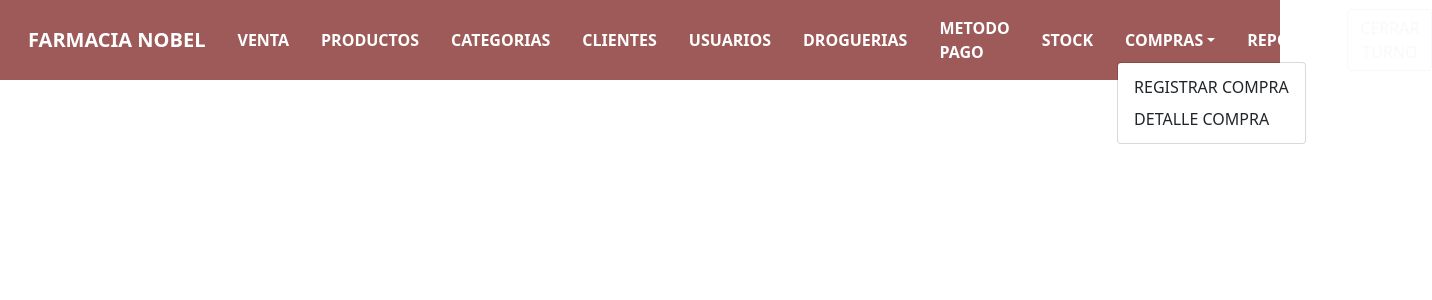
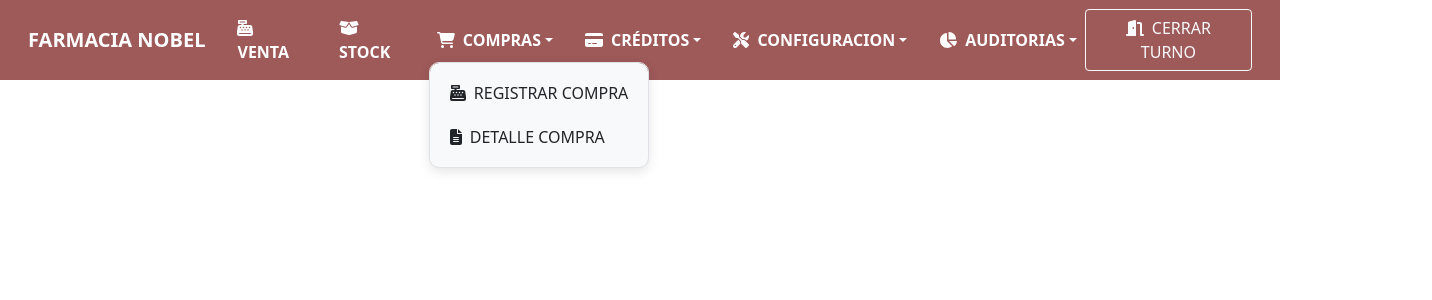
Before and after one commit to NicolasLuceroD/Tesis, a React (Vite) app in the folder front/: page /app in a window 1280 px wide. Both pictures are taken after a click on the button "COMPRAS". Shown: the top 300 px of the page, 1432 px wide, since content can reach past the window. Built offline with nearby package versions, Linux system fonts and the light colour scheme.

Commit message:
agregando estilos navbar

```diff
--- a/front/src/App.css
+++ b/front/src/App.css
@@ -174,3 +174,41 @@
   height: 100%;
   z-index: -1;
 }
+
+/* Aplica a todo el sistema */
+::-webkit-scrollbar {
+  width: 10px; /* ancho de la barra vertical */
+}
+
+::-webkit-scrollbar-track {
+  background: #0a0a0a; /* color del fondo */
+}
+
+::-webkit-scrollbar-thumb {
+  background-color: #ff5e5e; /* color de la barra */
+  border-radius: 5px;
+  border: 2px solid transparent;
+}
+
+
+/* Estilo para el dropdown completo */
+.navbar .dropdown-menu {
+  background-color: #f8f9fa; /* fondo claro */
+  border-radius: 10px;
+  border: 1px solid #dee2e6;
+  box-shadow: 0 4px 12px rgba(0, 0, 0, 0.1);
+}
+
+/* Estilo de cada ítem */
+.navbar .dropdown-item {
+  color: #212529;
+  padding: 10px 20px;
+  transition: background-color 0.3s ease;
+}
+
+/* Hover */
+.navbar .dropdown-item:hover {
+  background-color: #e9ecef;
+  color: #000;
+  border-radius: 5px;
+}
--- a/front/src/App.jsx
+++ b/front/src/App.jsx
@@ -6,6 +6,8 @@ import Navbar from 'react-bootstrap/Navbar';
 import { Link } from 'react-router-dom';
 import { useNavigate } from 'react-router-dom';
 import Swal from 'sweetalert2';
+import { FontAwesomeIcon } from '@fortawesome/react-fontawesome';
+import { faCreditCard, faDoorOpen, faFileAlt, faShoppingCart, faUsers, faBoxOpen, faTags, faUser, faClinicMedical, faTools, faChartPie, faCashRegister, faHandshake } from '@fortawesome/free-solid-svg-icons';
 
 function App() {
 
@@ -64,28 +66,68 @@ function App() {
 
 
     <Nav className="d-flex align-items-center gap-3 flex-nowrap">
-      <Nav.Link as={Link} to="/venta" className="text-white">VENTA</Nav.Link>
-      <Nav.Link as={Link} to="/productos" className="text-white">PRODUCTOS</Nav.Link>
-      <Nav.Link as={Link} to="/categoria" className="text-white">CATEGORIAS</Nav.Link>
-      <Nav.Link as={Link} to="/clientes" className="text-white">CLIENTES</Nav.Link>
-      <Nav.Link as={Link} to="/usuarios" className="text-white">USUARIOS</Nav.Link>
-      <Nav.Link as={Link} to="/droguerias" className="text-white">DROGUERIAS</Nav.Link>
-      <Nav.Link as={Link} to="/metodopago" className="text-white">METODO PAGO</Nav.Link>
-      <Nav.Link as={Link} to="/stock" className="text-white">STOCK</Nav.Link>
+     <Nav.Link as={Link} to="/venta" className="text-white">
+        <FontAwesomeIcon icon={faCashRegister} className="me-2" /> VENTA
+     </Nav.Link>
 
-      <NavDropdown title="COMPRAS" id="nav-dropdown-compras">
-        <NavDropdown.Item as={Link} to="/compra">REGISTRAR COMPRA</NavDropdown.Item>
-        <NavDropdown.Item as={Link} to="/detallecompra">DETALLE COMPRA</NavDropdown.Item>
+      <Nav.Link as={Link} to="/stock" className="text-white">
+        <FontAwesomeIcon icon={faBoxOpen} /> STOCK
+      </Nav.Link>
+
+    {/* DROPDWON DE COMPRAS */}
+     <NavDropdown title={<><FontAwesomeIcon icon={faShoppingCart} className="me-2" />COMPRAS</>} id="nav-dropdown-compras">
+        <NavDropdown.Item as={Link} to="/compra">
+          <FontAwesomeIcon icon={faCashRegister} className="me-2" />
+          REGISTRAR COMPRA
+        </NavDropdown.Item>
+        <NavDropdown.Item as={Link} to="/detallecompra">
+          <FontAwesomeIcon icon={faFileAlt} className="me-2" />
+          DETALLE COMPRA
+        </NavDropdown.Item>
       </NavDropdown>
 
-      <NavDropdown title="REPORTES" id="nav-dropdown-reportes">
+    {/* DROPDOWN DE CREDITOS */}
+      <NavDropdown title={<><FontAwesomeIcon icon={faCreditCard} className="me-2" />CRÉDITOS</>} id="nav-dropdown-compras">
+        <NavDropdown.Item as={Link} to="/creditosc">
+          <FontAwesomeIcon icon={faUsers} className="me-2" /> CLIENTES
+        </NavDropdown.Item>
+        <NavDropdown.Item as={Link} to="/creditosp">
+          <FontAwesomeIcon icon={faHandshake} className="me-2" /> PROVEEDORES
+        </NavDropdown.Item>
+      </NavDropdown>
+
+    {/* DROPDOWN DE CRUDS */}
+      <NavDropdown title={<><FontAwesomeIcon icon={faTools} className='me-2'/>CONFIGURACION</>} id="nav-dropdown-configuracion">
+        <NavDropdown.Item as={Link} to="/productos">
+          <FontAwesomeIcon icon={faBoxOpen} /> PRODUCTOS
+        </NavDropdown.Item>
+        <NavDropdown.Item as={Link} to="/categoria">
+          <FontAwesomeIcon icon={faTags} /> CATEGORIAS
+        </NavDropdown.Item>
+        <NavDropdown.Item as={Link} to="/usuarios">
+          <FontAwesomeIcon icon={faUsers} /> USUARIOS
+        </NavDropdown.Item>
+        <NavDropdown.Item as={Link} to="/clientes">
+          <FontAwesomeIcon icon={faUser} /> CLIENTES
+        </NavDropdown.Item>
+        <NavDropdown.Item as={Link} to="/droguerias">
+          <FontAwesomeIcon icon={faClinicMedical} /> DROGUERIAS
+        </NavDropdown.Item>
+        <NavDropdown.Item as={Link} to="/metodopago">
+          <FontAwesomeIcon icon={faCreditCard} /> METODOS DE PAGO
+        </NavDropdown.Item>
+      </NavDropdown>
+
+    {/* DROPDOWN DE REPORTES */}
+      <NavDropdown title={<><FontAwesomeIcon icon={faChartPie} className='me-2' />AUDITORIAS</>} id="nav-dropdown-reportes">
         <NavDropdown.Item as={Link} to="/reportes">REPORTE COMPRA</NavDropdown.Item>
       </NavDropdown>
     </Nav>
 
 
     <Button variant="outline-light" onClick={cerrarTurno}>
-      CERRAR TURNO
+      <FontAwesomeIcon icon={faDoorOpen} className="me-2" />
+        CERRAR TURNO
     </Button>
   </Container>
 </Navbar>
--- /dev/null
+++ b/front/src/components/Creditos/CreditosClientes.jsx
@@ -0,0 +1,22 @@
+import React from 'react'
+import App from '../../App'
+
+const CreditosClientes = () => {
+
+
+
+
+
+
+
+  return (
+   <>
+    <App/>
+    <div className="h3-subtitulos">
+            <h3>CREDITOS CLIENTES</h3>
+    </div><br />
+   </>
+  )
+}
+
+export default CreditosClientes
--- /dev/null
+++ b/front/src/components/Creditos/CreditosProveedores.jsx
@@ -0,0 +1,18 @@
+import React from 'react'
+import App from '../../App'
+
+const CreditosProveedores = () => {
+
+
+
+  return (
+    <>
+    <App/>
+    <div className="h3-subtitulos">
+            <h3>CREDITOS PROVEEDORES</h3>
+    </div><br />
+    </>
+  )
+}
+
+export default CreditosProveedores
--- a/front/src/main.jsx
+++ b/front/src/main.jsx
@@ -4,7 +4,7 @@ import { createRoot } from 'react-dom/client'
 import { BrowserRouter, Route, Routes} from 'react-router-dom'
 
 //IMPORTO MIS RUTAS
-import { categoria, app, clientes, metodopago, usuarios, venta, productos, droguerias,compra, detallecompra, stock, reportes} from './routes/routes.js'
+import { categoria, app, clientes, metodopago, usuarios, venta, productos, droguerias,compra, detallecompra, stock, reportes, creditosc, creditosp} from './routes/routes.js'
 
 //IMPORTO SUS COMPONENTES
 import Categoria from './components/CRUDS/Categoria.jsx'
@@ -21,6 +21,8 @@ import Compra from './components/Compras/Compra.jsx'
 import DetalleCompra from './components/Compras/DetalleCompra.jsx'
 import Stock from './components/Stock.jsx'
 import Reportes from './components/Reportes.jsx'
+import CreditosClientes from './components/Creditos/CreditosClientes.jsx'
+import CreditosProveedores from './components/Creditos/CreditosProveedores.jsx'
 
 
 
@@ -42,6 +44,8 @@ createRoot(document.getElementById('root')).render(
           <Route path={detallecompra} element={<DetalleCompra/>}/>
           <Route path={stock} element={<Stock/>}/>
           <Route path={reportes} element={<Reportes/>}/>
+          <Route path={creditosp} element={<CreditosProveedores/>}/>
+          <Route path={creditosc} element={<CreditosClientes/>}/>
 
         </Routes>
       </BrowserRouter>
--- a/front/src/routes/routes.js
+++ b/front/src/routes/routes.js
@@ -16,6 +16,10 @@ export const reportes = '/reportes'
 //STOCK
 export const stock = '/stock'
 
+//CREDITOS
+export const creditosc = '/creditosc'
+export const creditosp = '/creditosp'
+
 //OTROS
 export const venta = '/venta'
 export const app = "/app"
```
